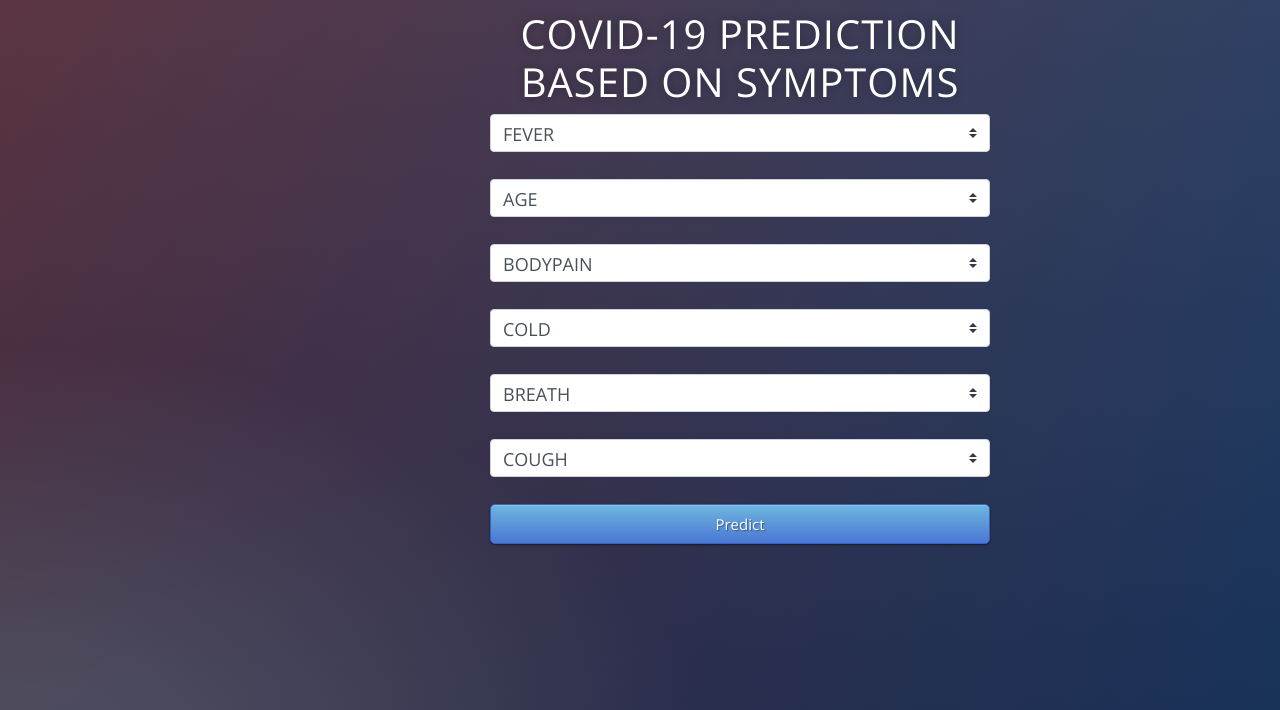
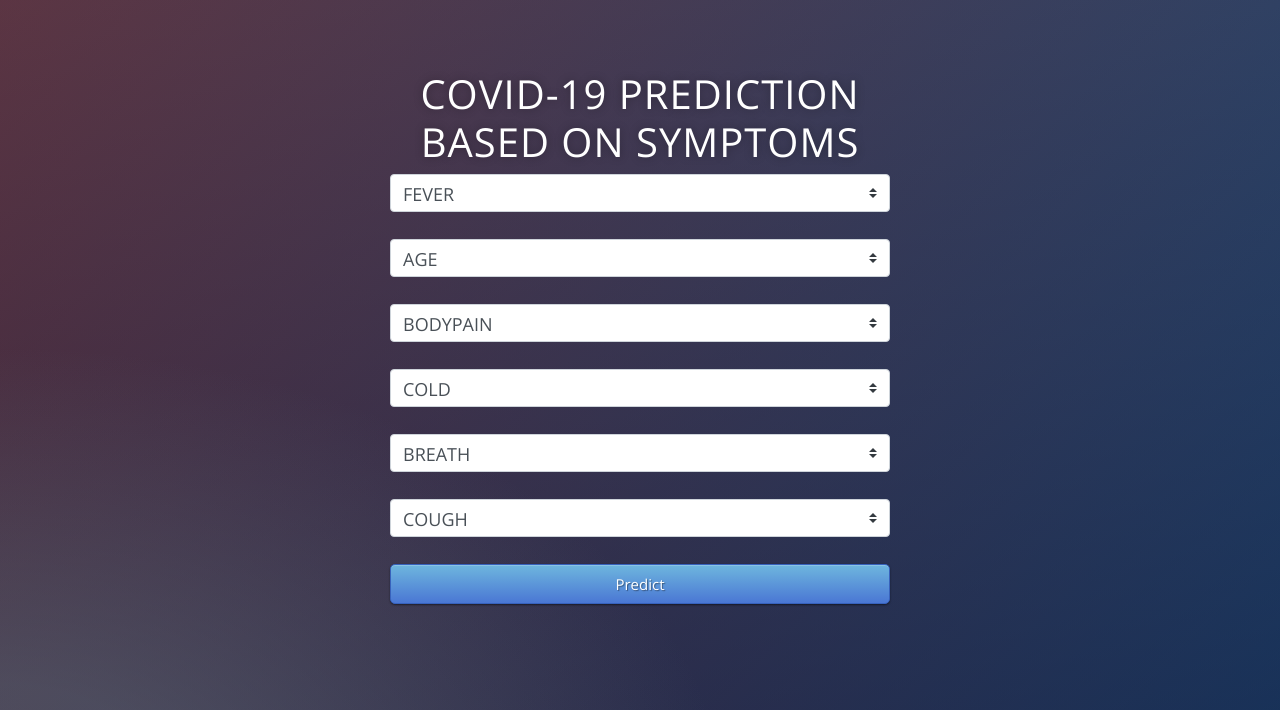
Before and after one commit to SaishMendke/covid_app, a Flask app: page / in a window 1280 px wide. Shown: the top 710 px of the page. Run offline with Flask 2, Linux system fonts and the light colour scheme; some libraries are stand-ins or nearby versions.

Commit message:
Update style.css

```diff
--- a/static/css/style.css
+++ b/static/css/style.css
@@ -32,9 +32,9 @@ body {
 }
 .login {
     position: absolute;
-    top: 20%;
+    top: 40%;
     left: 50%;
-    margin: -150px 0 0 -150px;
+    margin: -250px 0 0 -250px;
     width:500px;
     height:400px;
 }
```
